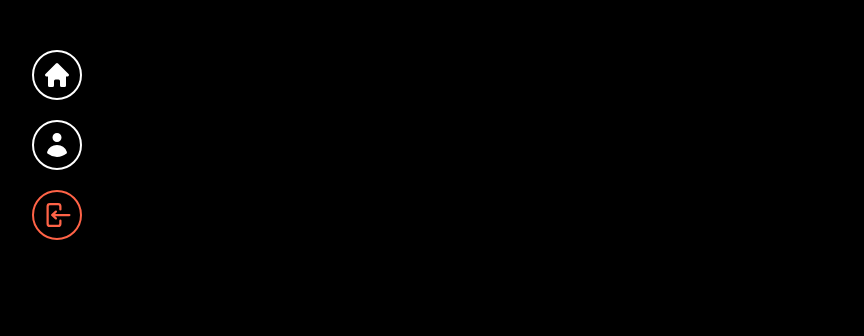
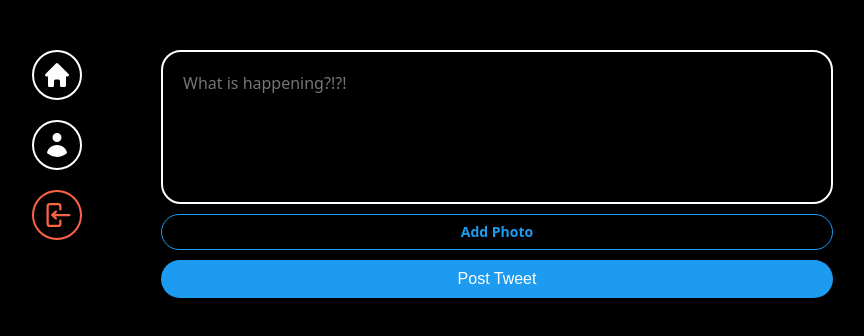
Before and after one commit to hyojjin-jeong/HyoTwitter, a React (Vite) app: page / in a window 1280 px wide. Shown: the top 336 px of the page, without its empty margins (237-1101 px from the left). Built offline with nearby package versions, Linux system fonts and the light colour scheme; no server answers; sample sign-in values are in the browser's storage; the HTML template or start-up script is replaced by a standard one.

Commit message:
tweet form 기능 구현

```diff
--- /dev/null
+++ b/src/components/post-tweet-form.tsx
@@ -0,0 +1,80 @@
+import React, { useState } from "react";
+import styled from "styled-components"
+
+const Form = styled.form`
+    display: flex;
+    flex-direction: column;
+    gap: 10px;
+`;
+
+const TextArea = styled.textarea`
+    border: 2px solid white;
+    padding: 20px;
+    border-radius: 20px;
+    font-size: 16px;
+    color: white;
+    background-color: black;
+    width: 100%;
+    resize: none;
+    font-family: system-ui, -apple-system, BlinkMacSystemFont, 'Segoe UI', Roboto, Oxygen, Ubuntu, Cantarell, 'Open Sans', 'Helvetica Neue', sans-serif;
+    &::placeholder {
+        font-size: 16px;
+    }
+    &:focus {
+        outline: none;
+        border-color: #1d9bf0;
+    }
+`;
+
+const AttachFileButton = styled.label`
+    padding: 10px 0px;
+    color: #1d9bf0;
+    text-align: center;
+    border-radius: 20px;
+    border: 1px solid #1d9bf0;
+    font-size: 14px;
+    font-weight: 600;
+    cursor: pointer;
+`;
+
+const AttachFileInput = styled.input`
+    display: none;
+`;
+
+const SubmitBtn = styled.input`
+    background-color: #1d9bf0;
+    color: white;
+    border: none;
+    padding: 10px 0px;
+    border-radius: 20px;
+    font-size: 16px;
+    cursor: pointer;
+    &:hover,
+    &:active {
+        opacity: 0.9;
+    }
+`;
+
+
+export default function PostTweetForm(){
+    const [isLoading, setLoading] = useState(false);
+    const [tweet, setTweet] = useState("");
+    const [file, setFile] = useState<File | null>(null);
+    const onChange = (e:React.ChangeEvent<HTMLTextAreaElement>) => {
+        setTweet(e.target.value);
+    };
+    const onFileChange = (e:React.ChangeEvent<HTMLInputElement>) => {
+        const { files } = e.target;
+        if (files && files.length === 1) {
+            setFile(files[0]);
+        }
+    };
+    return (
+    <Form>
+        <TextArea rows={5} maxLength={180} onChange={onChange} value={tweet} placeholder="What is happening?!?!"/>
+        <AttachFileButton htmlFor="file" >{file ? "Photo added ✅" : "Add Photo"}</AttachFileButton>
+        <AttachFileInput onChange={onFileChange} type="file" id="file" accept="image/*"  />
+        <SubmitBtn type="submit" value={isLoading ? "Posting..." : "Post Tweet"} />
+    </Form>
+    );
+}
--- a/src/routes/home.tsx
+++ b/src/routes/home.tsx
@@ -1,3 +1,12 @@
+import styled from "styled-components";
+import PostTweetForm from "../components/post-tweet-form";
+
+const Wrapper = styled.div``;
+
 export default function Home(){
-    return <h1></h1>;
+    return (
+        <Wrapper>
+            <PostTweetForm />
+        </Wrapper>
+    );
 }
```
